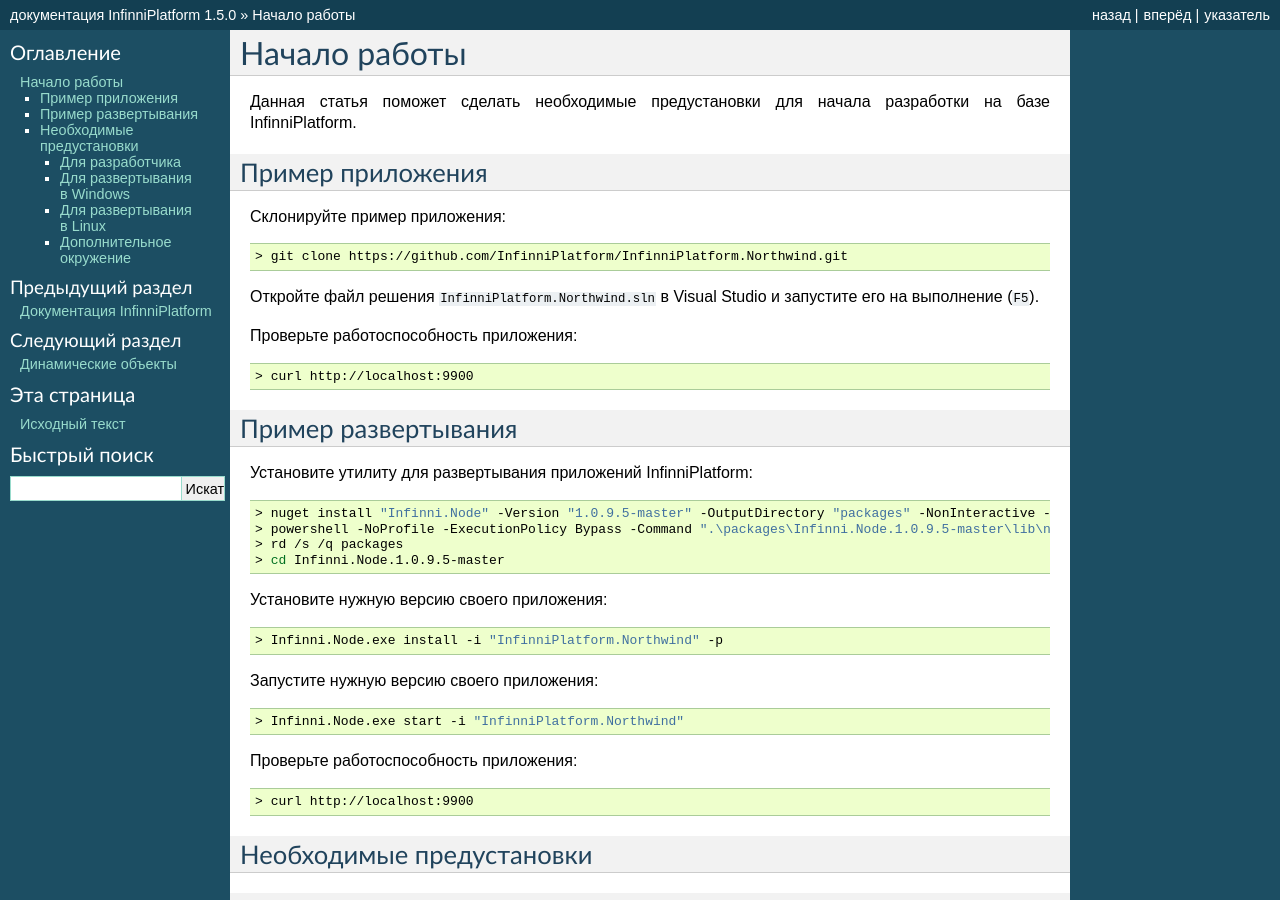
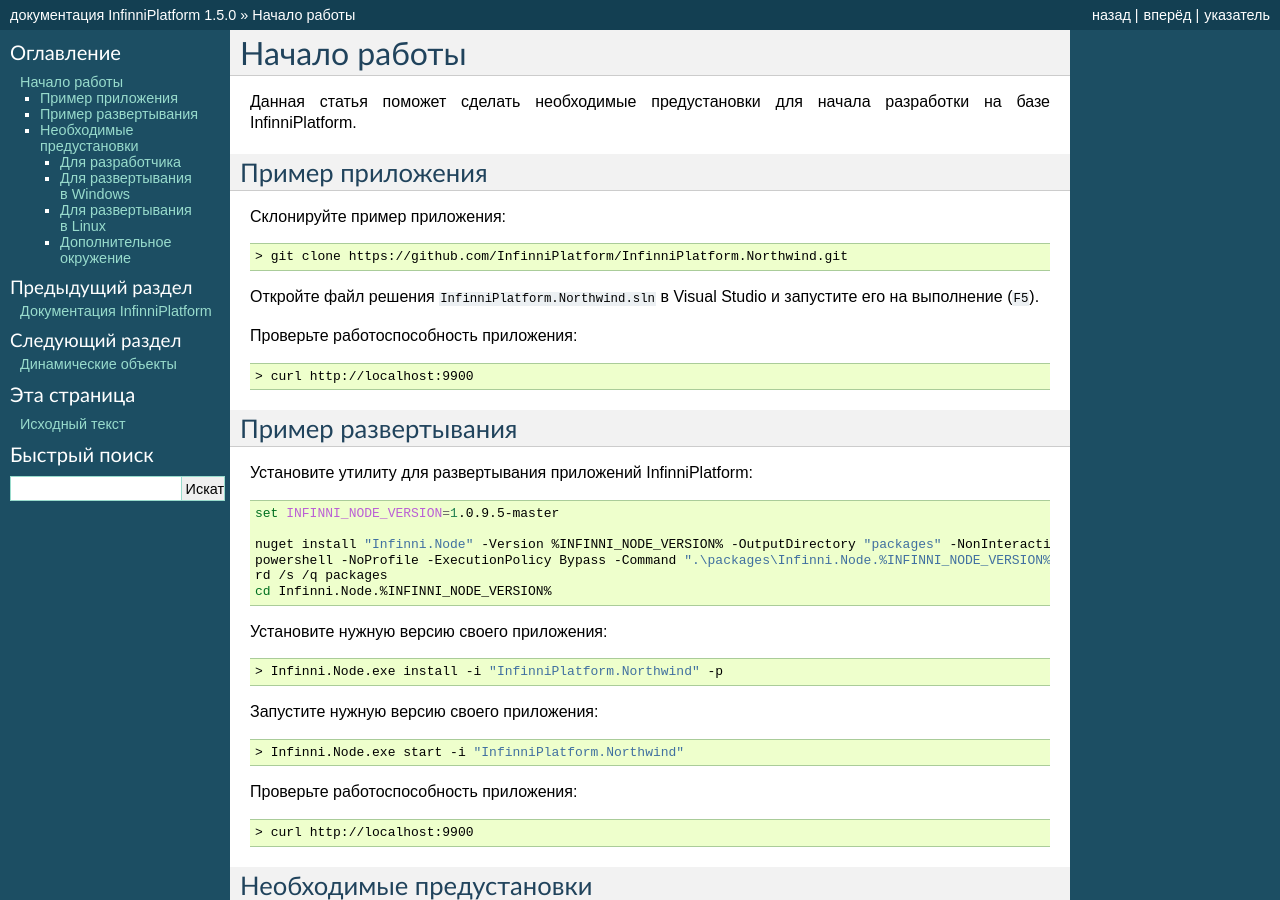
Before and after one commit to InfinniPlatform/InfinniPlatform.readthedocs.org, a Sphinx documentation site: the page built from docs/source/00-getting-started/index.rst, in a window 1280 px wide and 900 px high. Built offline with Sphinx 7.4.7, drawn with Linux system fonts in a browser that asks for light colours.

Commit message:
Infinni.Node install script fix

```diff
--- a/docs/source/00-getting-started/index.rst
+++ b/docs/source/00-getting-started/index.rst
@@ -27,10 +27,12 @@
 
 .. code-block:: bash
 
-    > nuget install "Infinni.Node" -Version "1.0.9.5-master" -OutputDirectory "packages" -NonInteractive -Prerelease -Source "http://nuget.org/api/v2;http://nuget.infinnity.ru/api/v2"
-    > powershell -NoProfile -ExecutionPolicy Bypass -Command ".\packages\Infinni.Node.1.0.9.5-master\lib\net45\Install.ps1"
-    > rd /s /q packages
-    > cd Infinni.Node.1.0.9.5-master
+    set INFINNI_NODE_VERSION=1.0.9.5-master
+
+    nuget install "Infinni.Node" -Version %INFINNI_NODE_VERSION% -OutputDirectory "packages" -NonInteractive -Prerelease -Source "http://nuget.org/api/v2;http://nuget.infinnity.ru/api/v2"
+    powershell -NoProfile -ExecutionPolicy Bypass -Command ".\packages\Infinni.Node.%INFINNI_NODE_VERSION%\lib\net45\Install.ps1"
+    rd /s /q packages
+    cd Infinni.Node.%INFINNI_NODE_VERSION%
 
 Установите нужную версию своего приложения:
 
```
